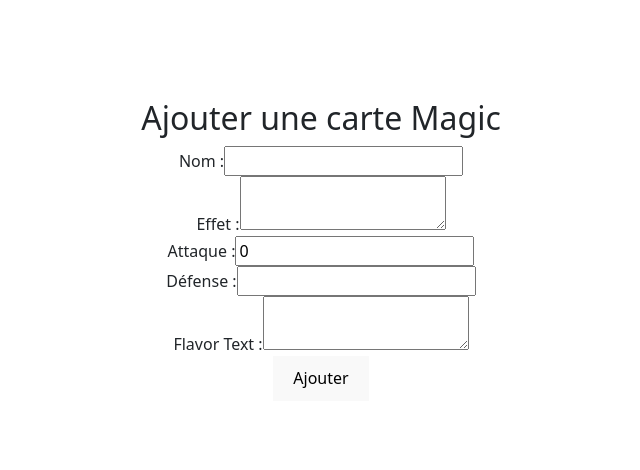
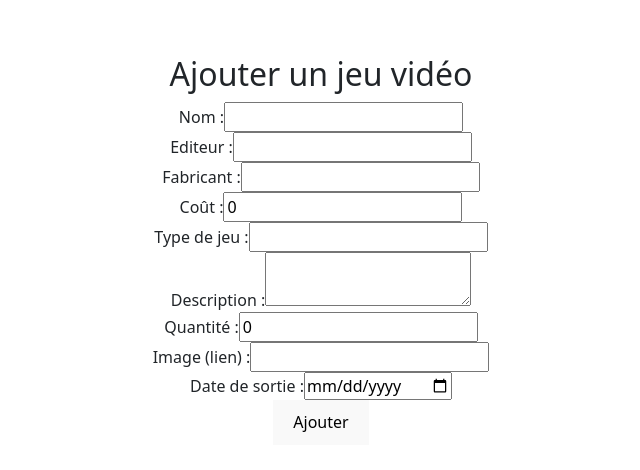
Before and after one commit to LADsy8/appweb-trpr01, a Vue app: page / in a window 1280 px wide. Shown: the part 150-620 px from the top of the page, without its empty margins (319-959 px from the left). Built offline with nearby package versions, Linux system fonts and the light colour scheme.

Commit message:
0.1.0: Changement du type de produit et Ajout de container dans le App.vue

```diff
--- a/src/App.vue
+++ b/src/App.vue
@@ -1,10 +1,14 @@
 <script setup lang="ts">
-import MagicCardForm from "./components/MagicCardForm.vue";
+import VideoGameForm from "./components/VideoGameForm.vue";
 </script>
 
 <template>
+    <div>
 
-<MagicCardForm> </MagicCardForm>
+    </div>
+    <div class="container">
+        <VideoGameForm> </VideoGameForm>
+    </div>
 </template>
 
 <style scoped>
--- a/src/components/MagicCardForm.vue
+++ /dev/null
@@ -1,55 +0,0 @@
-<script lang="ts">
-import { defineComponent } from 'vue';
-import { useMagicCardForm } from '../scripts/MagicFormValidation.ts';
-
-export default defineComponent({
-  setup() {
-    return useMagicCardForm();
-  }
-});
-</script>
-
-<template>
-
-  <div>
-    <h2>Ajouter une carte Magic</h2>
-    <form @submit.prevent="handleSubmit">
-      <div>
-        <label>Nom :</label>
-        <input v-model="form.name" type="text" />
-        <span v-if="errors.name" class="error">{{ errors.name }}</span>
-      </div>
-
-      <div>
-        <label>Effet :</label>
-        <textarea v-model="form.effect"></textarea>
-      </div>
-
-      <div>
-        <label>Attaque :</label>
-        <input v-model.number="form.attack" type="number" min="0" />
-        <span v-if="errors.attack" class="error">{{ errors.attack }}</span>
-      </div>
-
-      <div>
-        <label>Défense :</label>
-        <input v-model.number="form.defense" type="number" min="0" />
-      </div>
-
-      <div>
-        <label>Flavor Text :</label>
-        <textarea v-model="form.flavorText"></textarea>
-      </div>
-
-      <button type="submit">Ajouter</button>
-    </form>
-
-  </div>
-</template>
-
-<style scoped>
-.error {
-  color: red;
-  font-size: 0.9em;
-}
-</style>
--- /dev/null
+++ b/src/components/VideoGameForm.vue
@@ -0,0 +1,75 @@
+<script lang="ts">
+import { defineComponent } from 'vue';
+import { useVideoGameForm } from '../scripts/VideoGameValidation.ts';
+
+export default defineComponent({
+  setup() {
+    return useVideoGameForm();
+  }
+});
+</script>
+
+<template>
+  <div>
+    <h2>Ajouter un jeu vidéo</h2>
+    <form @submit.prevent="handleSubmit">
+      <div>
+        <label>Nom :</label>
+        <input v-model="form.name" type="text" />
+        <span v-if="errors.name" class="error">{{ errors.name }}</span>
+      </div>
+
+      <div>
+        <label>Editeur :</label>
+        <input v-model="form.publisher" type="text" />
+      </div>
+
+      <div>
+        <label>Fabricant :</label>
+        <input v-model="form.maker" type="text" />
+      </div>
+
+      <div>
+        <label>Coût :</label>
+        <input v-model="form.price" type="number" min="0" />
+        <span v-if="errors.price" class="error">{{ errors.price }}</span>
+      </div>
+
+      <div>
+        <label>Type de jeu :</label>
+        <input v-model="form.gameType" type="text" />
+        <span v-if="errors.gameType" class="error">{{ errors.gameType }}</span>
+      </div>
+
+      <div>
+        <label>Description :</label>
+        <textarea v-model="form.desc"></textarea>
+      </div>
+
+      <div>
+        <label>Quantité :</label>
+        <input v-model.number="form.quantity" type="number" min="0" />
+        <span v-if="errors.quantity" class="error">{{ errors.quantity }}</span>
+      </div>
+
+      <div>
+        <label>Image (lien) :</label>
+        <input v-model="form.imgLink" type="text" />
+      </div>
+
+      <div>
+        <label>Date de sortie :</label>
+        <input v-model="form.releaseDate" type="date" />
+      </div>
+
+      <button type="submit">Ajouter</button>
+    </form>
+  </div>
+</template>
+
+<style scoped>
+.error {
+  color: red;
+  font-size: 0.9em;
+}
+</style>
--- a/src/scripts/MagicFormValidation.ts
+++ /dev/null
@@ -1,35 +0,0 @@
-import { reactive, ref } from 'vue';
-import type { MagicCard } from './types';
-
-export function useMagicCardForm() {
-  const form = reactive<MagicCard>({
-    name: '',
-    effect: '',
-    attack: 0,
-    defense: null,
-    flavorText: ''
-  });
-
-  const errors = reactive<{ name?: string; attack?: string }>({});
-  const cards = ref<MagicCard[]>([]);
-
-  const validateForm = () => {
-    errors.name = form.name.trim() ? '' : 'Le nom est requis.';
-    errors.attack = form.attack >= 0 ? '' : 'L\'attaque doit être ≥ 0.';
-
-    return !errors.name && !errors.attack;
-  };
-
-  const handleSubmit = () => {
-    if (validateForm()) {
-      cards.value.push({ ...form });
-      form.name = '';
-      form.effect = '';
-      form.attack = 0;
-      form.defense = null;
-      form.flavorText = '';
-    }
-  };
-
-  return { form, errors, cards, handleSubmit };
-}
--- /dev/null
+++ b/src/scripts/VideoGameValidation.ts
@@ -0,0 +1,47 @@
+import { reactive, ref } from 'vue';
+import type { VideoGame } from './types';
+
+export function useVideoGameForm() {
+  const form = reactive<VideoGame>({
+    name: '',
+    publisher: null,
+    maker: null,
+    price: 0,
+    gameType: '',
+    desc: null,
+    imgLink: '',
+    quantity: 0,
+    releaseDate: null
+  });
+
+  const errors = reactive<{ name?: string; price?:string; gameType?:string; quantity?: string;}>({});
+  const game = ref<VideoGame[]>([]);
+
+  const validateForm = () => {
+
+    errors.name = form.name.trim() ? '' : 'Le nom est requis.';
+    errors.price = form.price > 0 ? '' : 'Le jeu doit avoir un prix valide.';
+    errors.gameType = form.gameType.trim() ? '' : 'Le type de jeu est requis.';
+    errors.quantity = form.quantity > -1 ? '' : 'La quantité doit être un nombre supérieur à -1.';
+
+
+    return !errors.name && !errors.quantity && !errors.gameType && !errors.price;
+  };
+
+  const handleSubmit = () => {
+    if (validateForm()) {
+      game.value.push({ ...form });
+      form.name = '';
+      form.publisher = null;
+      form.maker = null;
+      form.price = 0,
+      form.gameType = '',
+      form.desc = null,
+      form.imgLink = '',
+      form.quantity = 0,
+      form.releaseDate = null;
+    }
+  };
+
+  return { form, errors, game, handleSubmit };
+}
```
Also changed, not shown: src/scripts/types.ts (+11 -7 lines).
